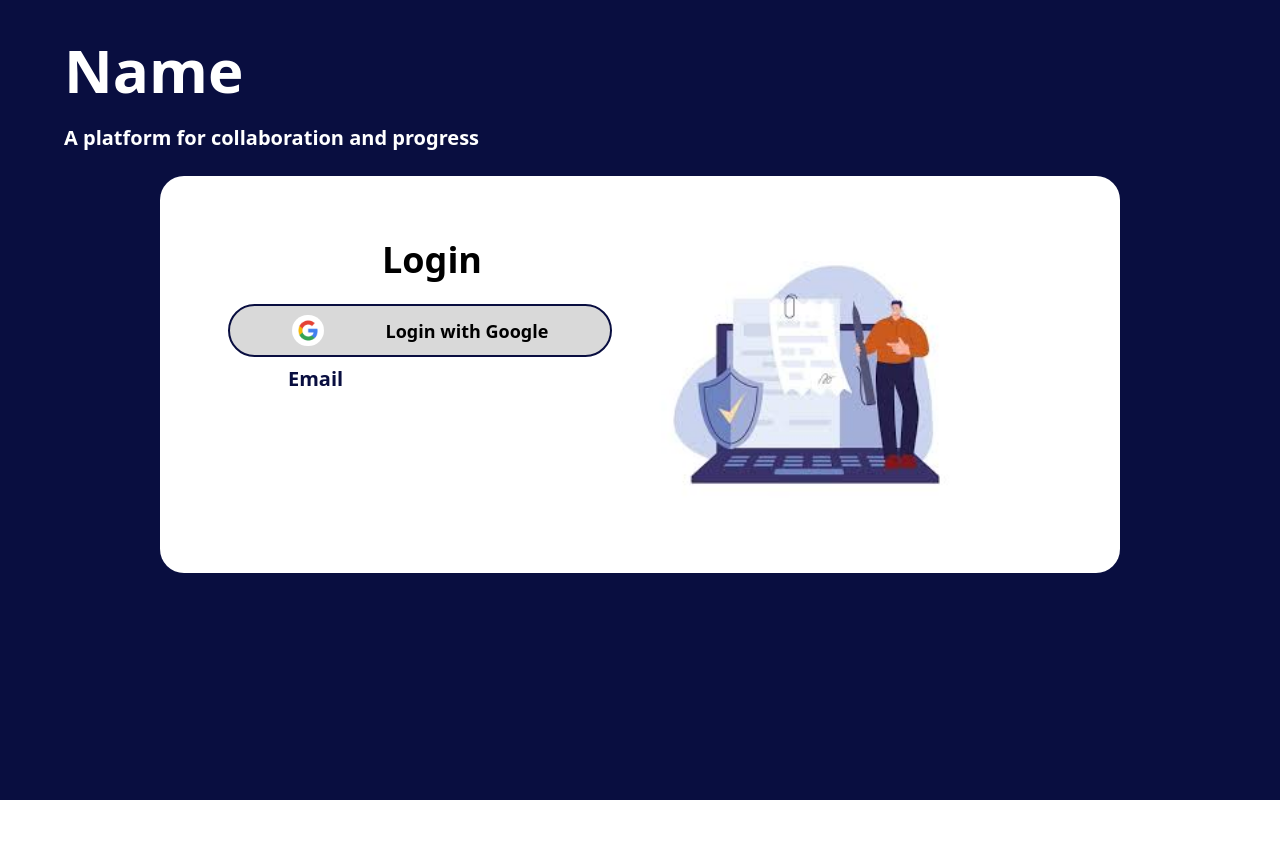
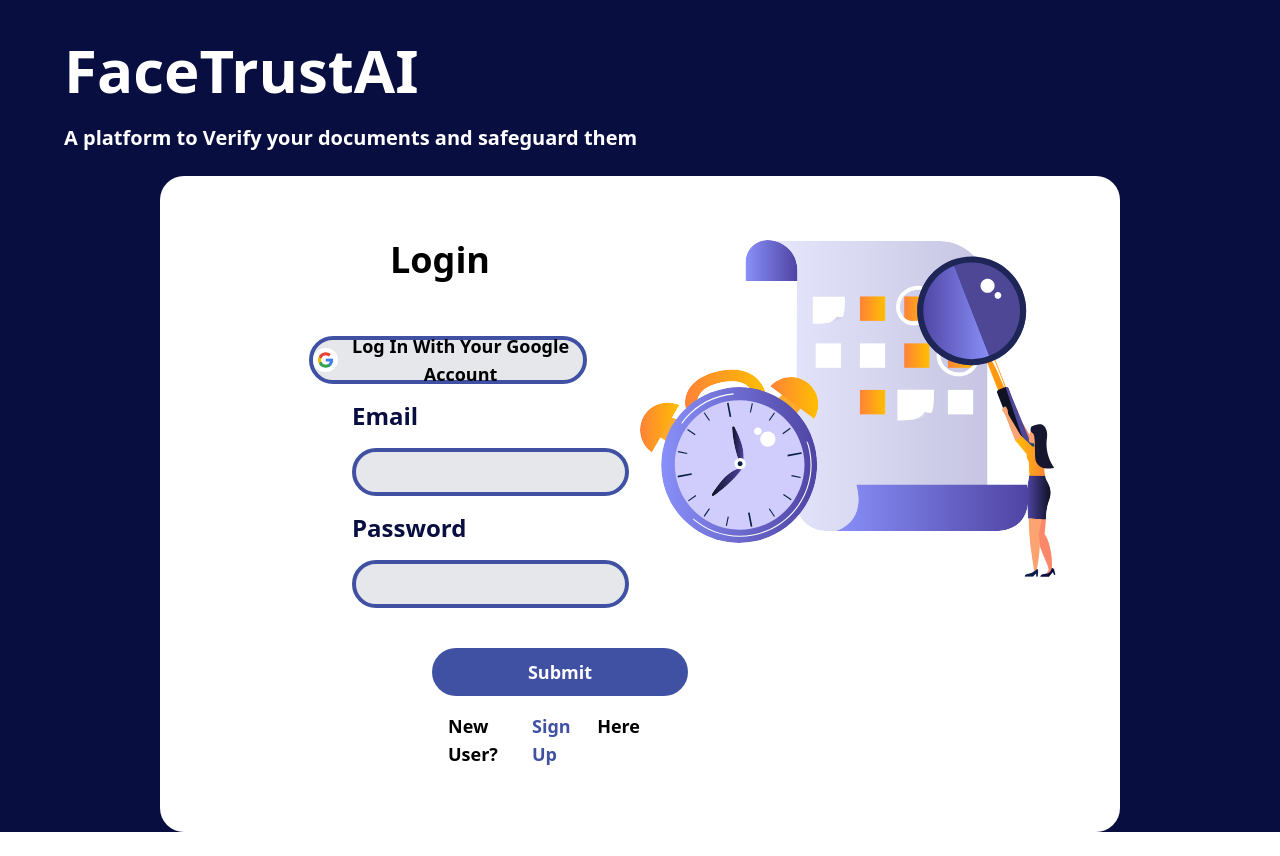
Before and after one commit to Parshvavyas17/Nerd.js-Clash-Of-Codes, a React (Create React App) app in the folder client/: page /login in a window 1280 px wide. Before the commit the page ends 800 px from the top, so only its background shows below. Built offline with nearby package versions, Linux system fonts and the light colour scheme.

Commit message:
login page completed

```diff
--- a/client/src/pages/Login/Login.js
+++ b/client/src/pages/Login/Login.js
@@ -2,30 +2,49 @@ import React from "react";
 import bg from "../../assets/bg.png";
 import "./Login.css";
 import login from "../../assets/login.jpeg"
+import verify from "../../assets/verify.svg"
 import google from "../../assets/google.jpg"
 
 const Login = () => {
   return (
     <>
       <div className="w-full h-fit bg-cover bg-[#090E40] min-h-screen min-w-screen">
-        <h1 className="text-6xl font-bold text-white px-16 pt-10">Name</h1>
+        <h1 className="text-6xl font-bold text-white px-16 pt-10">FaceTrustAI</h1>
         <br />
-        <h6 className="text-xl font-semibold text-white px-16">A platform for collaboration and progress</h6>
+        <h6 className="text-xl font-semibold text-white px-16">A platform to Verify your documents and safeguard them</h6>
         <div className="px-16 py-16 bg-white mx-40 mt-6 mb-6 h-[100%] rounded-3xl flex justify-center" >
-          <div className="w-1/2 h-4/5">
-            <div className="font-bold text-4xl text-center pb-6">Login <br/>
+          <div className=" w-1/2 h-4/5">
+            <div className="font-bold  ml-4 text-4xl text-center pb-6">Login
             </div>
-            <div className="flex justify-center align-middle">
-              <button className="flex justify-evenly items-center mr-6 text-center w-96 bg-[#D9D9D9] border-2 border-[#090E40] rounded-full py-1 font-semibold text-lg cursor-pointer">
-                <img src={google} className="h-3/4 rounded-full" />Login with Google
+            <div className="flex justify-center mt-8">
+              <button className="flex justify-evenly items-center text-center w-2/3 h-12 ml-8 bg-gray-200 border-4 border-[#4051A3] rounded-full py-1 font-bold text-lg cursor-pointer">
+                <img src={google} className="h-3/4 rounded-full" /> Log In With Your Google Account
               </button>
             </div>
-            <div className="justify font-semibold text-[#090E40] text-xl px-16 pt-2">
+            <div className="font-bold text-[#090E40] text-2xl ml-32 mt-4">
               Email
             </div>
+            <div className="w-2/3 h-12 bg-gray-200 rounded-full ml-32 mt-4 border-4 border-[#4051A3]">
+              <input type=" text" className="flex-grow w-3/4 outline-none ml-2 mt-1  bg-transparent h-8 text-lg font-semibold"></input>
+            </div>
+            <div className="font-bold text-[#090E40] text-2xl ml-32 mt-4">
+              Password
+            </div>
+            <div className="w-2/3 h-12 bg-gray-200 rounded-full ml-32 mt-4 border-4 border-[#4051A3]">
+              <input type=" text" className="flex-grow w-3/4 outline-none ml-2 mt-1  bg-transparent h-8 text-lg font-semibold"></input>
+            </div>
+            <div className=" ml-52 mt-10 w-32 h-12 ">
+            <button className="bg-[#4051A3] w-64 h-12 rounded-full text-lg  text-white font-extrabold">Submit</button>
           </div>
+          <div className="font-bold ml-56 mt-4 text-lg flex">
+                New User?<a className=" text-[#4051A3] hover:text-lightgreen" href="/signup">
+                Sign Up
+              </a> &nbsp;Here
+          </div>
+          </div>
+
           <div className="w-1/2 h-4/5">
-            <img src={login} className="h-6/7 w-4/5"/>
+            <img src={verify} className="h-full w-full" />
           </div>
         </div>
       </div>
```
